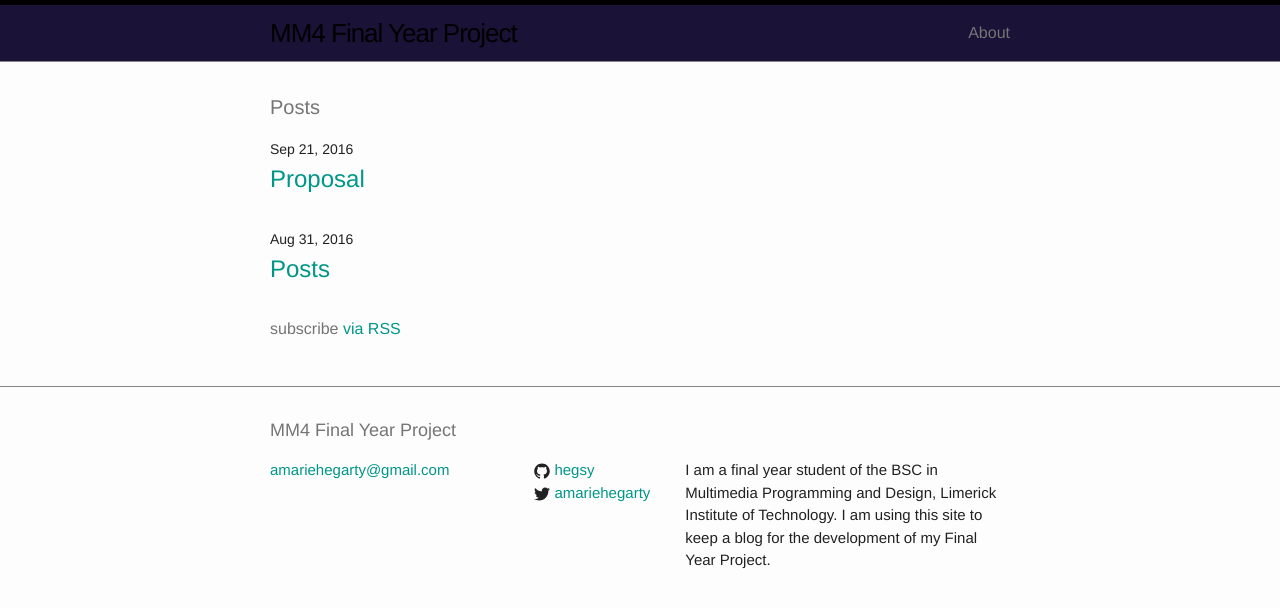
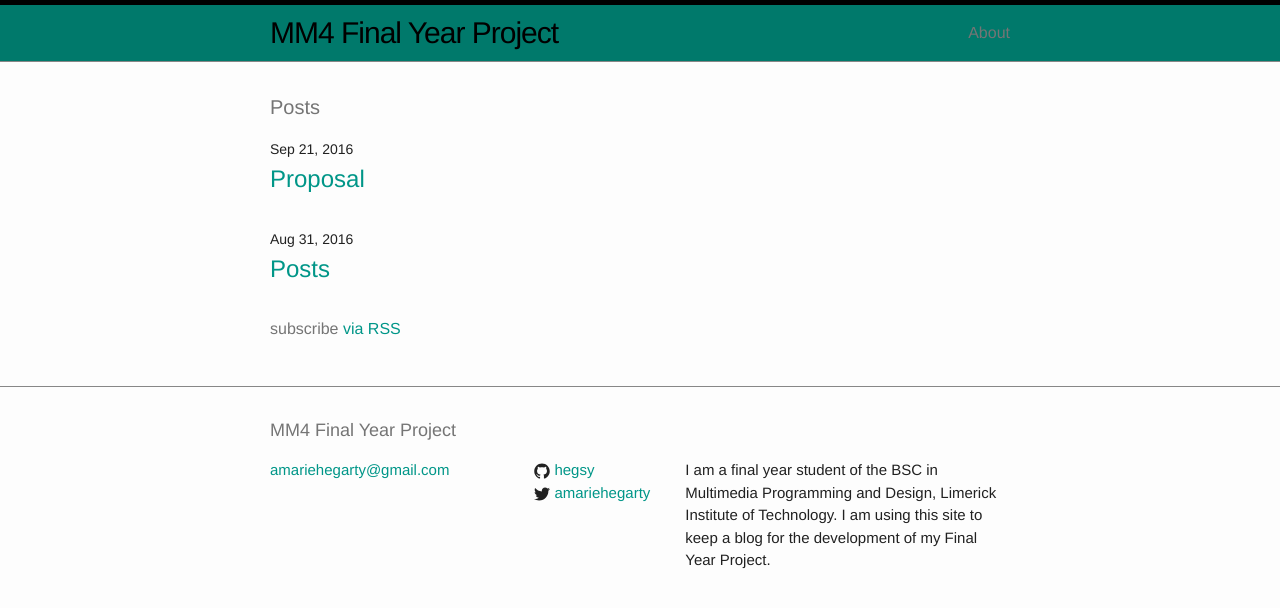
Before and after one commit to hegsy/hegsy.github.io, a Jekyll site: the page built from index.html, in a window 1280 px wide. Shown: the top 608 px of the page. Built offline with Jekyll 4.4.1, drawn with Linux system fonts in a browser that asks for light colours.

Commit message:
Header BG

```diff
--- a/_sass/_layout.scss
+++ b/_sass/_layout.scss
@@ -10,14 +10,14 @@ FFA875
     border-top: 5px solid $grey-color-dark;
     border-bottom: 1px solid $grey-color-light;
     min-height: 56px;
-    background-color: #1A1237;
+    background-color: #00796B;
 
     // Positioning context for the mobile navigation icon
     position: relative;
 }
 
 .site-title {
-    font-size: 26px;
+    font-size: 30px;
     font-weight: 300;
     line-height: 56px;
     letter-spacing: -1px;
```
